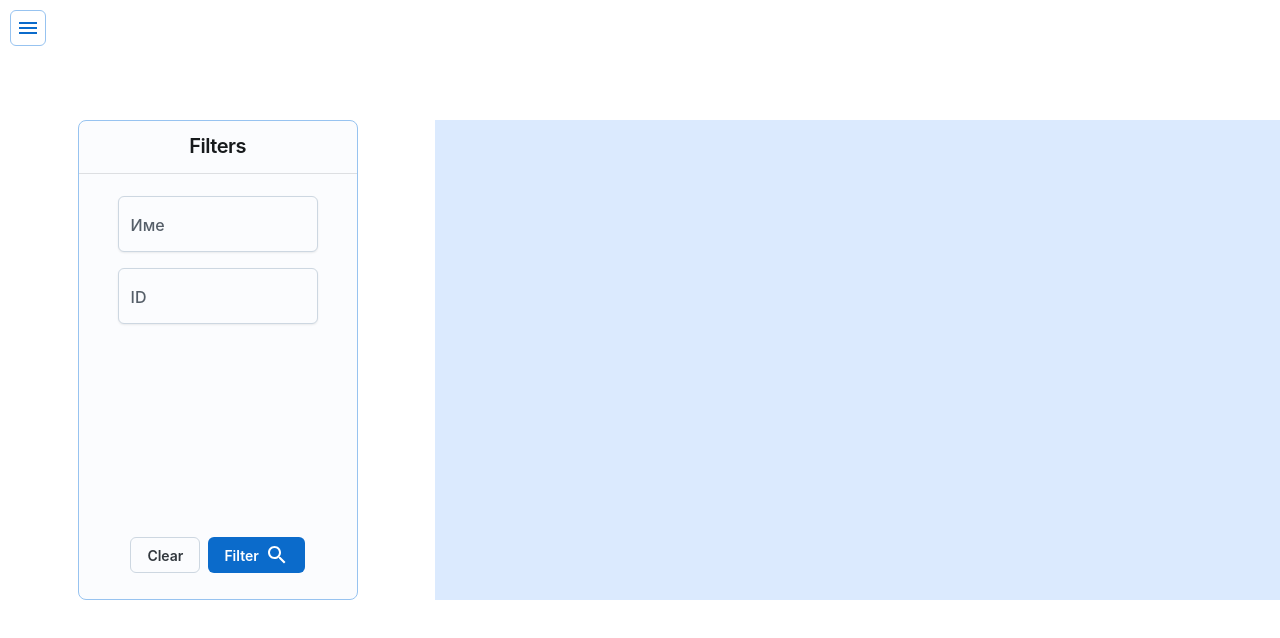
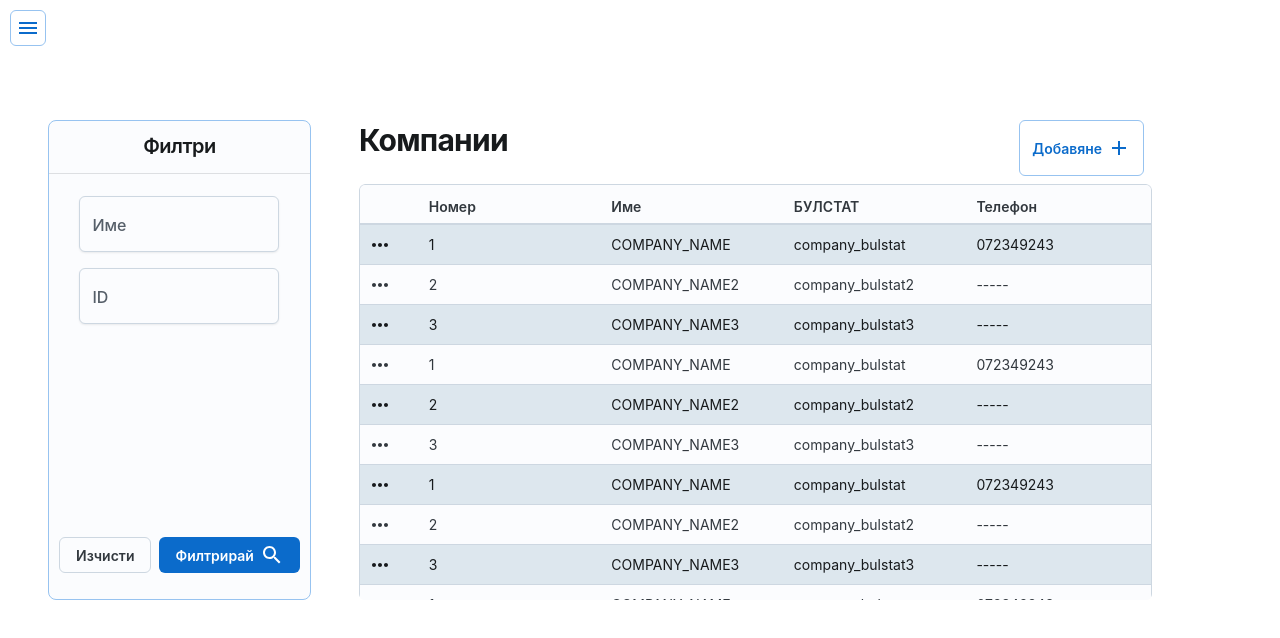
Before and after one commit to PreslavGit/BRS-4, a React (Vite) app: page /companies in a window 1280 px wide. Shown: the top 638 px of the page. Built offline with nearby package versions, Linux system fonts and the light colour scheme; a web font is replaced by a local one.

Commit message:
table component basics

```diff
--- a/src/Components/DataPageLayout.tsx
+++ b/src/Components/DataPageLayout.tsx
@@ -1,18 +1,22 @@
+import { DataTable, TableHeader } from "./DataTable"
 import { FormProps } from "./FormInput"
 import { TableFilter } from "./TableFilter"
 
-type props = {
+type props<T> = {
     form: any
     setForm: any
     formInputs: FormProps[]
     url: string
+    headers: TableHeader<T>
+    data: Array<T>
+    tableName: string
 }
 
-export function DataPageLayout({ form, setForm, formInputs, url }: props){
+export function DataPageLayout<T>({ form, setForm, formInputs, url, headers, data, tableName }: props<T>){
     return (
         <div className="flex flex-col sm:flex-row gap-12 sm:ml-12 mt-16">
             <TableFilter form={form} setForm={setForm} formInputs={formInputs} url={url}/>
-            <div className="w-[66vw] h-[60vh] bg-blue-100"></div>
+            <DataTable headers={headers} data={data} tableName={tableName} />
         </div>
     )
 }
--- /dev/null
+++ b/src/Components/DataTable.tsx
@@ -0,0 +1,66 @@
+import { Add, Delete, Edit, MoreHoriz } from "@mui/icons-material";
+import { Button, Dropdown, ListItemDecorator, Menu, MenuButton, MenuItem, Sheet, Table, Typography } from "@mui/joy";
+
+export type TableHeader<T> = {
+    [Prop in keyof T]: string
+}
+
+type props<T> = {
+    headers: TableHeader<T>
+    data: T[]
+    tableName: string
+}
+
+export function DataTable<T>({ headers, data, tableName }: props<T>) {
+    return (
+        <div className="w-full h-[60vh] mr-[10vw]">
+            <div className="w-full h-[7vh] pr-2 mb-[1vh] flex flex-row justify-between">
+                <Typography level='h2'>{tableName}</Typography>
+                <Button size="sm" variant="outlined">Добавяне <Add sx={{ marginLeft: '5px', }} /></Button>
+            </div>
+            <Sheet sx={{ height: '52vh', overflow: 'auto', borderRadius: 'sm' }}>
+                <Table variant="outlined" hoverRow stickyHeader stripe={'odd'}>
+                    <thead>
+                        <tr className="h-[30px]">
+                            <th className="w-[50px]"></th>
+                            {Object.keys(headers).map(h => {
+                                const key = h as keyof T;
+                                return <th key={headers[key]} className="w-[150px]">{headers[key]}</th>
+                            })}
+                        </tr>
+                    </thead>
+                    <tbody>
+                        {data.map(d => {
+                            return <tr>
+                                <td>
+                                    <Dropdown>
+                                        <MenuButton slots={{ root: MoreHoriz }}>
+                                        </MenuButton>
+                                        <Menu size="sm" placement="left-end">
+                                            <MenuItem>
+                                                <ListItemDecorator>
+                                                    <Edit />
+                                                </ListItemDecorator>{' '}
+                                                Редактиране
+                                            </MenuItem>
+                                            <MenuItem color="danger">
+                                                <ListItemDecorator>
+                                                    <Delete />
+                                                </ListItemDecorator>{' '}
+                                                Изтриване
+                                            </MenuItem>
+                                        </Menu>
+                                    </Dropdown>
+                                </td>
+                                {Object.keys(headers).map(h => {
+                                    const key = h as keyof T;
+                                    return <td key={d[key] as any}>{(d[key] as any) ? (d[key] as any) : '-----'}</td>
+                                })}
+                            </tr>
+                        })}
+                    </tbody>
+                </Table>
+            </Sheet>
+        </div>
+    )
+}
--- a/src/Components/TableFilter.tsx
+++ b/src/Components/TableFilter.tsx
@@ -1,7 +1,7 @@
 import { Button, Card, Divider, Stack, Typography } from "@mui/joy"
 import { FormInput, FormProps } from "./FormInput"
 import { Search } from "@mui/icons-material"
-import { GET, POST } from "../FetchWrapper"
+import { GET } from "../FetchWrapper"
 import { appendQueryParams } from "../helpers"
 
 type props = {
@@ -26,7 +26,7 @@ export function TableFilter({ formInputs, form, setForm, url }: props) {
 
     return (
         <Card sx={{ width: '280px', height: '60vh', padding: '10px', margin: 'auto' }} color="primary">
-            <Typography level="h4" textAlign='center'>Filters</Typography>
+            <Typography level="h4" textAlign='center'>Филтри</Typography>
             <Divider />
             <div className="overflow-y-scroll h-full flex flex-col">
                 <Stack sx={{ height: '100%', maxWidth: '200px', margin: 'auto', marginTop: '10px' }} spacing={2}>
@@ -36,8 +36,8 @@ export function TableFilter({ formInputs, form, setForm, url }: props) {
                 </Stack>
             </div>
             <div className="flex justify-center gap-2 mb-4">
-                <Button variant="outlined" color="neutral" onClick={clearForm}>Clear</Button>
-                <Button variant="solid" color="primary" onClick={getFiltered}>Filter<Search sx={{ marginLeft: '6px' }} /></Button>
+                <Button variant="outlined" color="neutral" onClick={clearForm}>Изчисти</Button>
+                <Button variant="solid" color="primary" onClick={getFiltered}>Филтрирай<Search sx={{ marginLeft: '6px' }} /></Button>
             </div>
         </Card>
     )
--- a/src/Components/Tabs/Companies.tsx
+++ /dev/null
@@ -1,19 +0,0 @@
-import { useState } from "react";
-import { DataPageLayout } from "../DataPageLayout";
-import { FormProps } from "../FormInput";
-import { inputsToForm } from "../../helpers";
-
-export function Companies(){
-    const inputs: FormProps[] = [
-        { name: 'name', label: 'Име'},
-        { name: 'id', label: 'ID'}
-    ]
-
-    const [companiesFilterForm, setCompaniesFilterForm] = useState(inputsToForm(inputs))
-
-    return (
-        <>
-            <DataPageLayout form={companiesFilterForm} setForm={setCompaniesFilterForm} formInputs={inputs} url="/brokers/broker.php"></DataPageLayout>
-        </>
-    )
-}
--- /dev/null
+++ b/src/Components/Tabs/Companies/Companies.ts
@@ -0,0 +1,30 @@
+export class CompanyFilter{
+    id?: number
+    name?: string
+    bulstat?: string
+    // TODO: type of insurance
+}
+
+export class Company{
+    id!: number
+    name!: string
+    bulstat!: string
+    address?: string
+    contact?: string
+    telephone?: string
+}
+
+export const companiesMock: Company[] = [
+    { id: 1, bulstat: 'company_bulstat', name: 'COMPANY_NAME', address: 'company_name', contact: 'mail@mail.com', telephone: '072349243' },
+    { id: 2, bulstat: 'company_bulstat2', name: 'COMPANY_NAME2' },
+    { id: 3, bulstat: 'company_bulstat3', name: 'COMPANY_NAME3' },
+    { id: 1, bulstat: 'company_bulstat', name: 'COMPANY_NAME', address: 'company_name', contact: 'mail@mail.com', telephone: '072349243' },
+    { id: 2, bulstat: 'company_bulstat2', name: 'COMPANY_NAME2' },
+    { id: 3, bulstat: 'company_bulstat3', name: 'COMPANY_NAME3' },
+    { id: 1, bulstat: 'company_bulstat', name: 'COMPANY_NAME', address: 'company_name', contact: 'mail@mail.com', telephone: '072349243' },
+    { id: 2, bulstat: 'company_bulstat2', name: 'COMPANY_NAME2' },
+    { id: 3, bulstat: 'company_bulstat3', name: 'COMPANY_NAME3' },
+    { id: 1, bulstat: 'company_bulstat', name: 'COMPANY_NAME', address: 'company_name', contact: 'mail@mail.com', telephone: '072349243' },
+    { id: 2, bulstat: 'company_bulstat2', name: 'COMPANY_NAME2' },
+    { id: 3, bulstat: 'company_bulstat3', name: 'COMPANY_NAME3' },
+]
--- /dev/null
+++ b/src/Components/Tabs/Companies/Companies.tsx
@@ -0,0 +1,22 @@
+import { useState } from "react";
+import { DataPageLayout } from "../../DataPageLayout";
+import { FormProps } from "../../FormInput";
+import { inputsToForm } from "../../../helpers";
+import { Company, companiesMock } from "./Companies";
+import { TableHeader } from "../../DataTable";
+
+export function Companies() {
+    const filterInputs: FormProps[] = [
+        { name: 'name', label: 'Име' },
+        { name: 'id', label: 'ID' }
+    ]
+
+    const [companiesFilterForm, setCompaniesFilterForm] = useState(inputsToForm(filterInputs))
+
+    const headers: TableHeader<Company> = { id: 'Номер', name: 'Име', bulstat: 'БУЛСТАТ', telephone: 'Телефон'  }
+
+    return (
+        <DataPageLayout<Company> form={companiesFilterForm} setForm={setCompaniesFilterForm} formInputs={filterInputs} url="/brokers/broker.php"
+            headers={headers} data={companiesMock} tableName="Компании"/>
+    )
+}
--- a/src/main.tsx
+++ b/src/main.tsx
@@ -7,7 +7,7 @@ import { LoginForm } from './Components/LoginForm.tsx';
 import { Layout } from './Components/Layout.tsx';
 import { Policies } from './Components/Tabs/Policies.tsx';
 import { Clients } from './Components/Tabs/Clients.tsx';
-import { Companies } from './Components/Tabs/Companies.tsx';
+import { Companies } from './Components/Tabs/Companies/Companies.tsx';
 
 const router = createBrowserRouter(
 	createRoutesFromElements(
```
